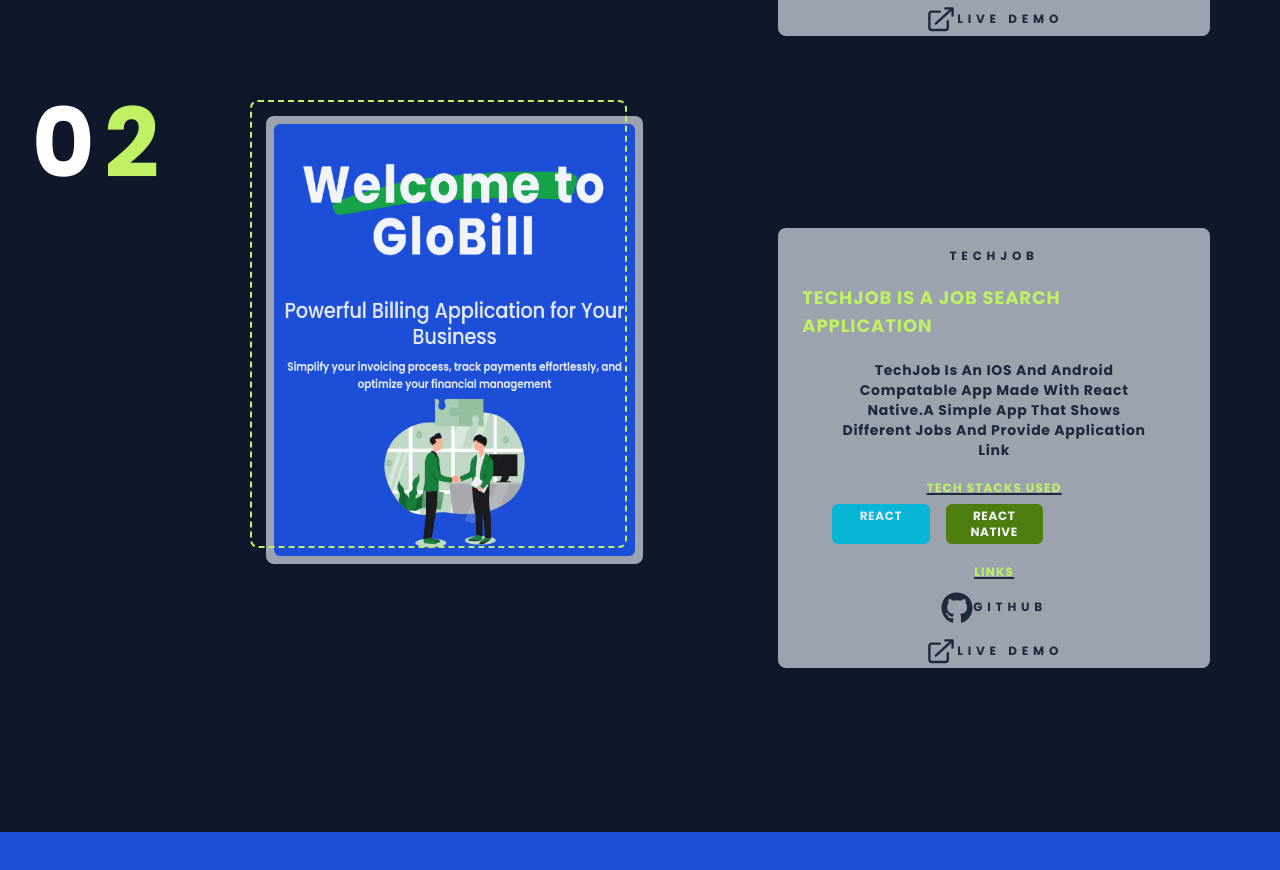
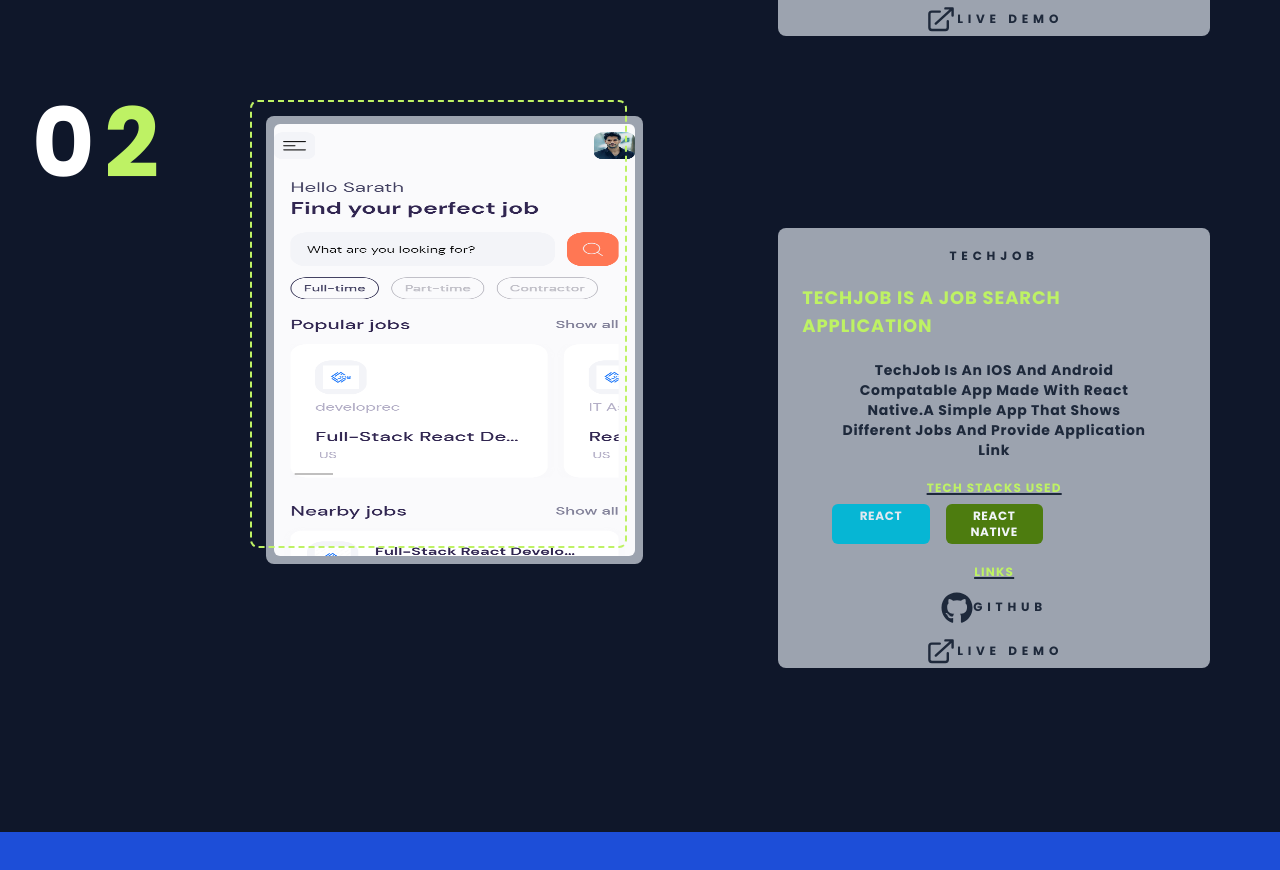
Before and after one commit to SARATHKUMAR-T/My_portfolio, a React (Vite) app: page / in a window 1280 px wide. Shown: the part 3540-4410 px from the top of the page. Built offline with nearby package versions, Linux system fonts and the light colour scheme.

Commit message:
project change

```diff
--- a/src/App.jsx
+++ b/src/App.jsx
@@ -9,7 +9,7 @@
 function App() {
   const queryClient = new QueryClient();
   return (
-    <div className="min-h-screen max-w-full bg-slate-900 font-poppins text-white">
+    <div className="min-h-screen  max-w-full bg-slate-900 font-poppins text-white">
       {/* <Navbar/> */}
       <QueryClientProvider client={queryClient}>
         <Hero />
--- a/src/Sections/Projects.jsx
+++ b/src/Sections/Projects.jsx
@@ -1,4 +1,5 @@
 import globill from "../assets/cropped.globill.png";
+import techJob from "../assets/localhost_19000_.png";
 import { FaGithub } from "react-icons/fa";
 import { motion } from "framer-motion";
 import { HiMiniArrowTopRightOnSquare } from "react-icons/hi2";
@@ -114,7 +115,7 @@
         <div className="py-8 ">
           <div className="relative h-72 sm:h-96 lg:h-[28rem]  md:h-96  w-[70%] rounded-lg mx-auto bg-gray-400 px-2 py-2">
             <img
-              src={globill}
+              src={techJob}
               className="rounded-md w-full h-full"
               alt="globill"
             />
```
Also changed, not shown: src/assets/localhost_19000_.png (added).
